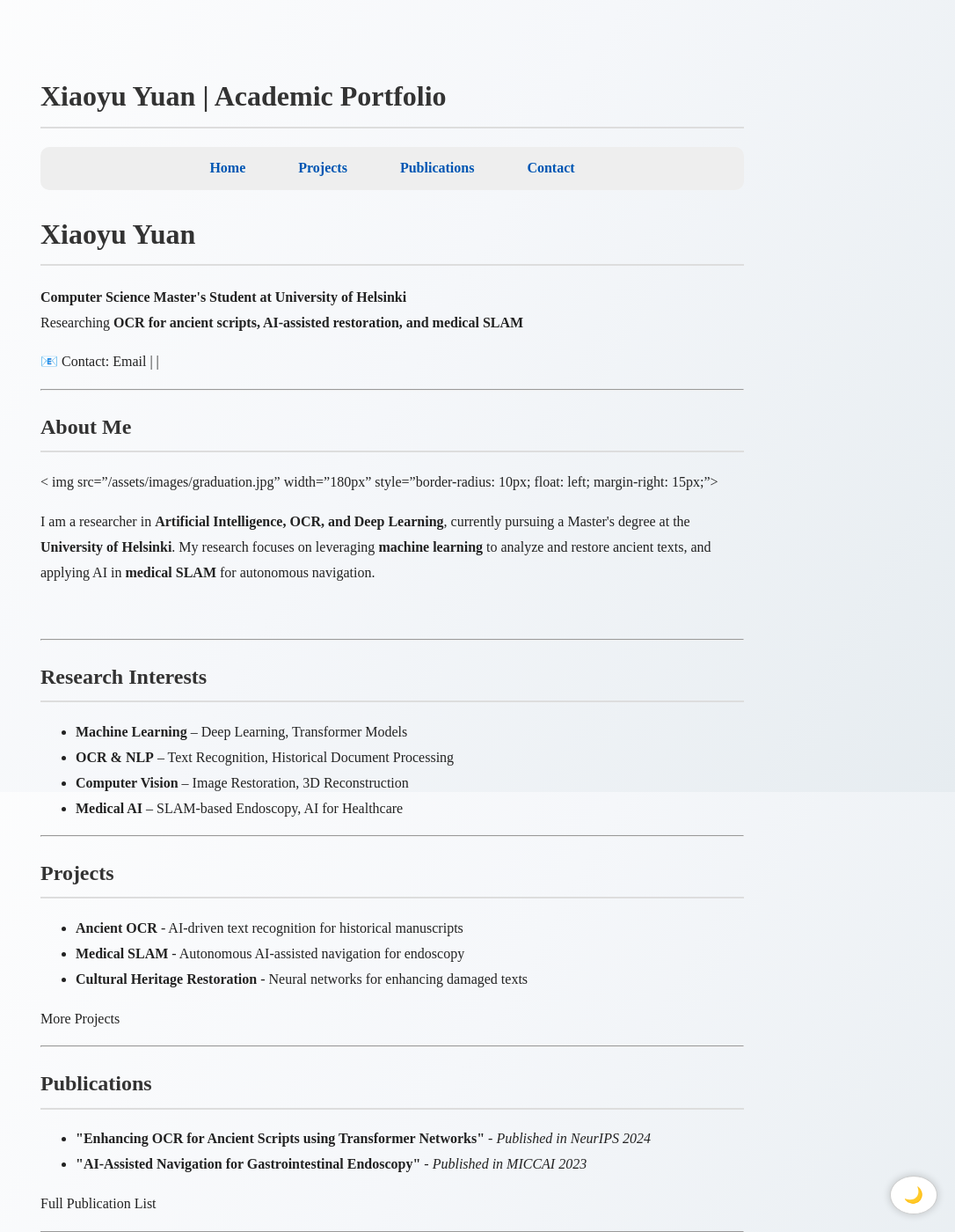
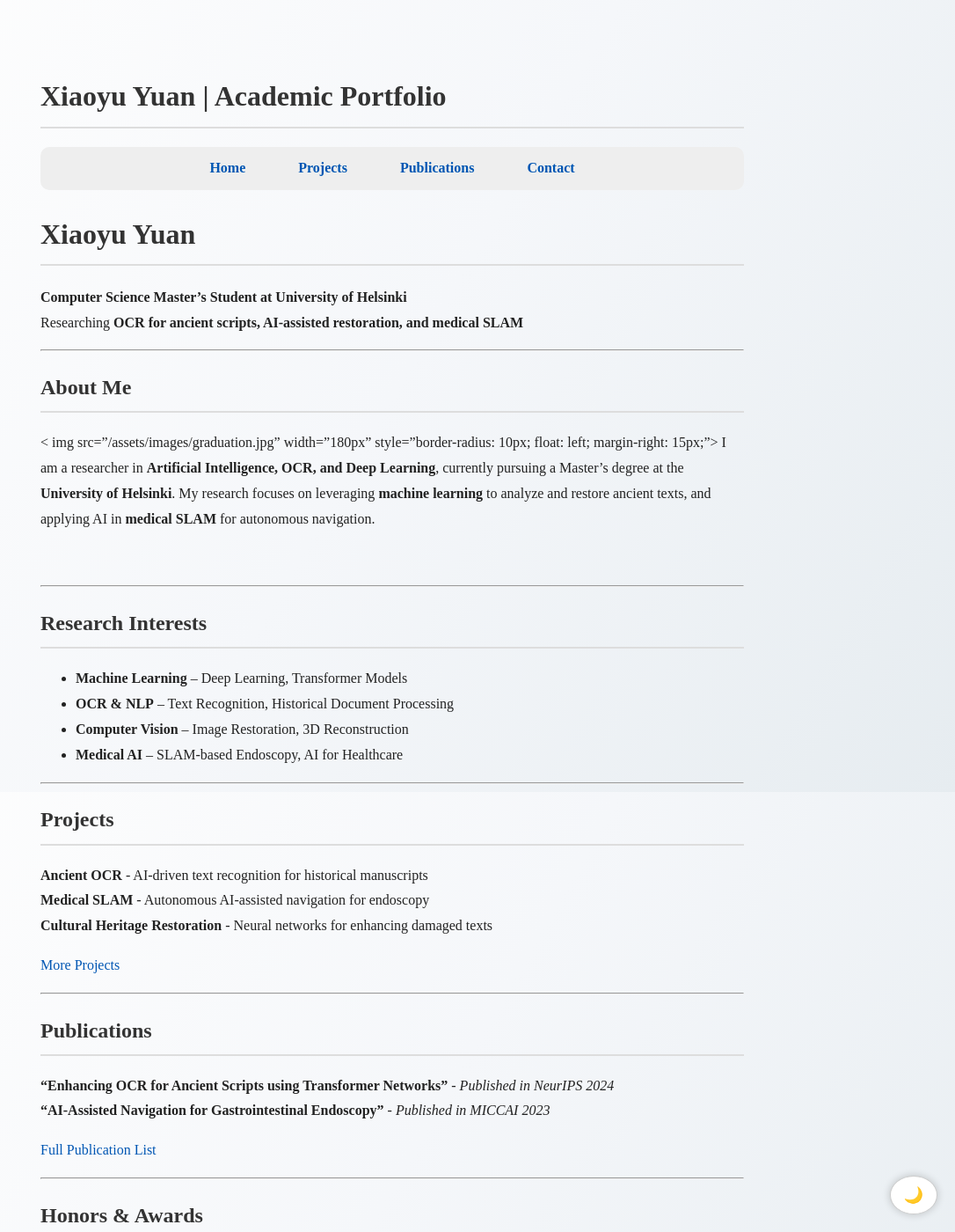
Before and after one commit to XiaoyuYuan19/portfolio, a Jekyll site: the page built from index.md, in a window 1280 px wide and 1400 px high. Shown: the whole window at 88% size, without its empty margins (194-1280 px from the left). Built offline with Jekyll 4.4.1, drawn with Linux system fonts in a browser that asks for light colours; some of the changed text lies outside the part shown.

Commit message:
Update index.md

```diff
--- a/index.md
+++ b/index.md
@@ -4,63 +4,53 @@
 layout: default
 ---
 
-<h1>Xiaoyu Yuan</h1>
-<p><strong>Computer Science Master's Student at University of Helsinki</strong><br>
-Researching <strong>OCR for ancient scripts, AI-assisted restoration, and medical SLAM</strong></p >
+# Xiaoyu Yuan
+**Computer Science Master's Student at University of Helsinki**
+Researching **OCR for ancient scripts, AI-assisted restoration, and medical SLAM**
 
-<p>📧 Contact: Email |
- |
-</p >
+---
 
-<hr>
-
-<h2>About Me</h2>
+## About Me
 < img src="/assets/images/graduation.jpg" width="180px" style="border-radius: 10px; float: left; margin-right: 15px;">
-<p>I am a researcher in <strong>Artificial Intelligence, OCR, and Deep Learning</strong>, currently pursuing a Master's degree at the <strong>University of Helsinki</strong>. My research focuses on leveraging <strong>machine learning</strong> to analyze and restore ancient texts, and applying AI in <strong>medical SLAM</strong> for autonomous navigation.</p >
+I am a researcher in **Artificial Intelligence, OCR, and Deep Learning**, currently pursuing a Master's degree at the **University of Helsinki**. My research focuses on leveraging **machine learning** to analyze and restore ancient texts, and applying AI in **medical SLAM** for autonomous navigation.
 
 <br clear="all"/>
 
-<hr>
+---
 
-<h2>Research Interests</h2>
-<ul>
-<li><strong>Machine Learning</strong> – Deep Learning, Transformer Models</li>
-<li><strong>OCR & NLP</strong> – Text Recognition, Historical Document Processing</li>
-<li><strong>Computer Vision</strong> – Image Restoration, 3D Reconstruction</li>
-<li><strong>Medical AI</strong> – SLAM-based Endoscopy, AI for Healthcare</li>
-</ul>
+## Research Interests
+- **Machine Learning** – Deep Learning, Transformer Models
+- **OCR & NLP** – Text Recognition, Historical Document Processing
+- **Computer Vision** – Image Restoration, 3D Reconstruction
+- **Medical AI** – SLAM-based Endoscopy, AI for Healthcare
 
-<hr>
+---
 
-<h2>Projects</h2>
-<ul>
-<li><strong>Ancient OCR</strong> - AI-driven text recognition for historical manuscripts</li>
-<li><strong>Medical SLAM</strong> - Autonomous AI-assisted navigation for endoscopy</li>
-<li><strong>Cultural Heritage Restoration</strong> - Neural networks for enhancing damaged texts</li>
-</ul>
-<p>More Projects</p >
+## Projects
+**Ancient OCR** - AI-driven text recognition for historical manuscripts
+**Medical SLAM** - Autonomous AI-assisted navigation for endoscopy
+**Cultural Heritage Restoration** - Neural networks for enhancing damaged texts
 
-<hr>
+[More Projects](projects/)
 
-<h2>Publications</h2>
-<ul>
-<li><strong>"Enhancing OCR for Ancient Scripts using Transformer Networks"</strong> - <em>Published in NeurIPS 2024</em></li>
-<li><strong>"AI-Assisted Navigation for Gastrointestinal Endoscopy"</strong> - <em>Published in MICCAI 2023</em></li>
-</ul>
-<p>Full Publication List</p >
+---
 
-<hr>
+## Publications
+**"Enhancing OCR for Ancient Scripts using Transformer Networks"** - *Published in NeurIPS 2024*
+**"AI-Assisted Navigation for Gastrointestinal Endoscopy"** - *Published in MICCAI 2023*
 
-<h2>Honors & Awards</h2>
-<ul>
-<li><strong>1st Prize</strong> - Chinese Collegiate Computing Competition <em>(National-Level, China)</em></li>
-<li><strong>2nd Prize</strong> - Jiangsu Province Bachelor Thesis Award <em>(Provincial-Level, China)</em></li>
-<li><strong>Full Tuition Scholarship</strong> - MSc in Computer Science, University of Helsinki</li>
-</ul>
+[Full Publication List](publications/)
 
-<hr>
+---
 
-<h2>Get in Touch</h2>
-<p>📧 Email: <br>
-🔗  |
-</p >
+## Honors & Awards
+**1st Prize** - Chinese Collegiate Computing Competition *(National-Level, China)*
+**2nd Prize** - Jiangsu Province Bachelor Thesis Award *(Provincial-Level, China)*
+**Full Tuition Scholarship** - MSc in Computer Science, University of Helsinki
+
+---
+
+## Get in Touch
+📧 Email: [xiaoyuyuan19@gmail.com](mailto:xiaoyuyuan19@gmail.com)
+🔗 [GitHub](https://github.com/XiaoyuYuan19)
+🔗 [LinkedIn](https://www.linkedin.com/in/xiaoyuyuan19)
```
